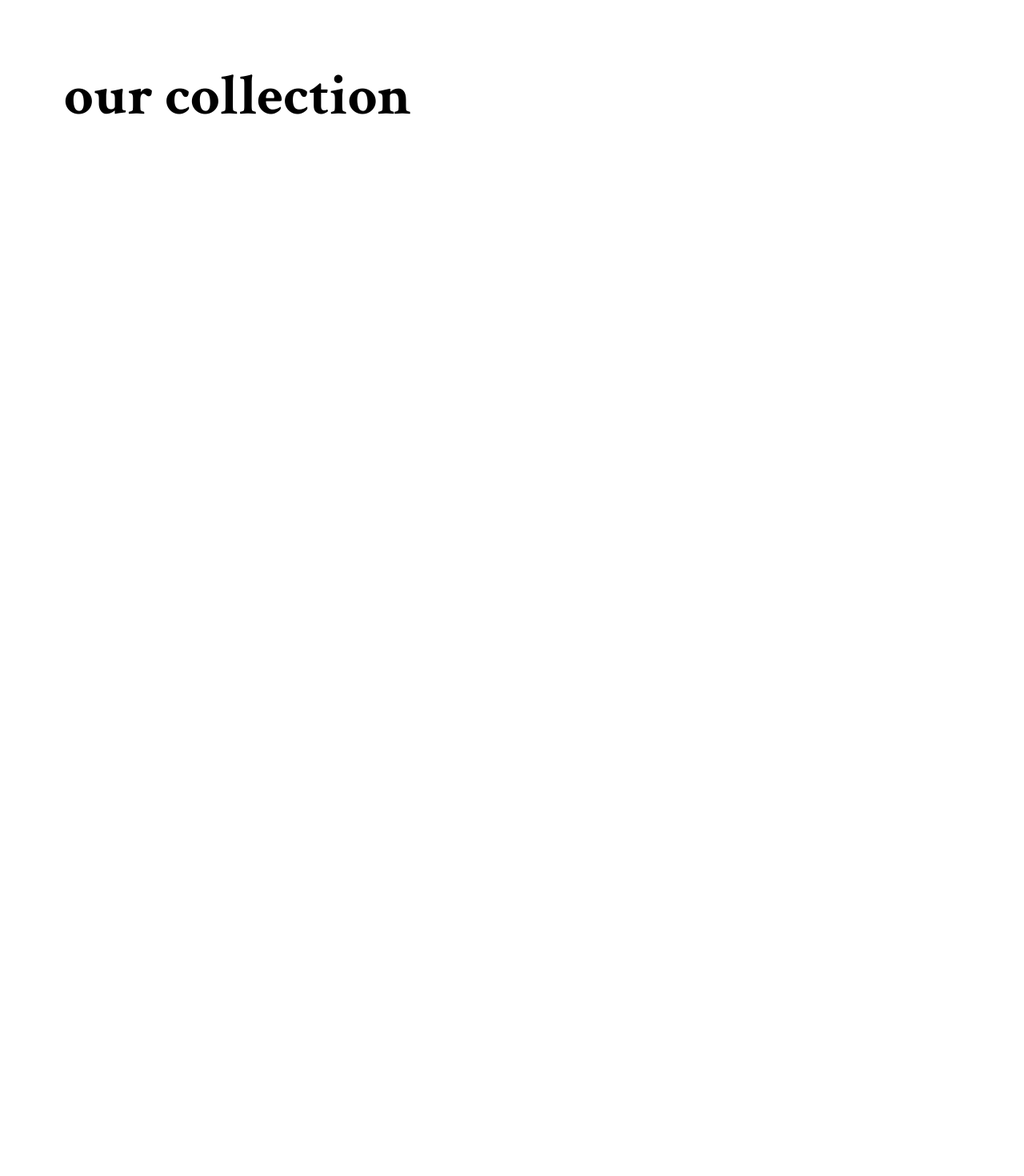
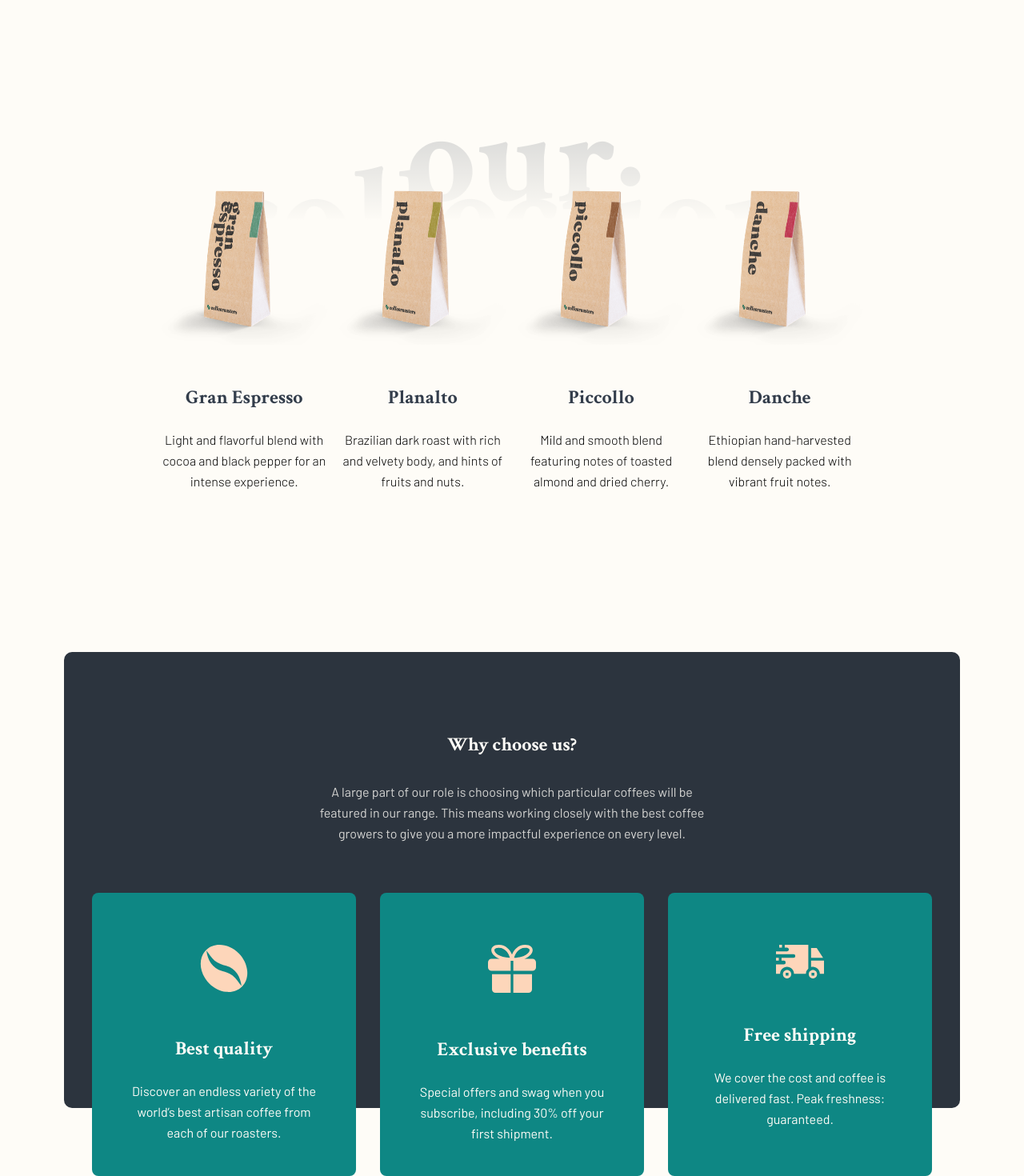
Before and after one commit to ding-09/covfefe, a React (Create React App) app: page / in a window 1280 px wide. Shown: the part 980-2450 px from the top of the page at 80% size. Before the commit the page ends 1147 px from the top, so only its background shows below. Built offline with nearby package versions, Linux system fonts and the light colour scheme.

Commit message:
added Collection and Perks component for Home page

```diff
--- a/src/components/Home/Collection.js
+++ b/src/components/Home/Collection.js
@@ -1,16 +1,103 @@
-import React from 'react'
+import React from 'react';
 import styled from 'styled-components';
+import GranEspresso from '../../assets/home/desktop/image-gran-espresso.png';
+import Planalto from '../../assets/home/desktop/image-planalto.png';
+import Piccollo from '../../assets/home/desktop/image-piccollo.png';
+import Danche from '../../assets/home/desktop/image-danche.png';
 
 const Collection = () => {
-    return (
-        <StyledCollection>
-            <h1>our collection</h1>
-        </StyledCollection>
-    )
-}
+  return (
+    <StyledCollection>
+      <h1 className="alternate-title">our collection</h1>
+      <section className="coffee-beans">
+        <article className="coffee-card">
+          <img src={GranEspresso} alt="gran espresso coffee beans" />
+          <h4>Gran Espresso</h4>
+          <p>
+            Light and flavorful blend with cocoa and black pepper for an intense
+            experience.
+          </p>
+        </article>
+        <article className="coffee-card">
+          <img src={Planalto} alt="planalto coffee beans" />
+          <h4>Planalto</h4>
+          <p>
+            Brazilian dark roast with rich and velvety body, and hints of fruits
+            and nuts.
+          </p>
+        </article>
+        <article className="coffee-card">
+          <img src={Piccollo} alt="piccollo coffee beans" />
+          <h4>Piccollo</h4>
+          <p>
+            Mild and smooth blend featuring notes of toasted almond and dried
+            cherry.
+          </p>
+        </article>
+        <article className="coffee-card">
+          <img src={Danche} alt="danche coffee beans" />
+          <h4>Danche</h4>
+          <p>
+            Ethiopian hand-harvested blend densely packed with vibrant fruit
+            notes.
+          </p>
+        </article>
+      </section>
+    </StyledCollection>
+  );
+};
 
 const StyledCollection = styled.section`
-
+  width: 90%;
+  height: 53rem;
+  margin: 0 auto 20rem;
+  position: relative;
+  h1 {
+    text-align: center;
+    opacity: 0.5;
+    padding-top: 8rem;
+    height: 19rem;
+    background-color: ${(props) => props.theme.primaryColors.grey};
+    background-image: linear-gradient(
+      180deg,
+      rgba(254, 252, 247, 0.0001) 0%,
+      #fefcf7 100%
+    );
+    background-size: 100%;
+    background-clip: text;
+    -webkit-background-clip: text;
+    -moz-background-clip: text;
+    -webkit-text-fill-color: transparent;
+    -moz-text-fill-color: transparent;
+  }
+  .coffee-beans {
+    display: flex;
+    justify-content: space-evenly;
+    flex-wrap: wrap;
+    width: 90%;
+    margin: auto;
+    position: absolute;
+    left: 0;
+    right: 0;
+    bottom: 0;
+    z-index: 9999;
+    .coffee-card {
+      flex: 0 0 23%;
+      text-align: center;
+      img {
+        width: 25.5rem;
+        height: 19.3rem;
+      }
+      h4 {
+        padding-top: 5rem;
+        padding-bottom: 2.4rem;
+        color: ${props => props.theme.primaryColors.darkGreyBlue}
+      }
+      p {
+        font-weight: 300;
+      }
+    }
+  }
 `;
 
 export default Collection;
--- /dev/null
+++ b/src/components/Home/Perks.js
@@ -0,0 +1,99 @@
+import React from 'react';
+import styled from 'styled-components';
+import CoffeeBeanIcon from '../../assets/home/desktop/icon-coffee-bean.svg';
+import GiftIcon from '../../assets/home/desktop/icon-gift.svg';
+import TruckIcon from '../../assets/home/desktop/icon-truck.svg';
+
+const Perks = () => {
+  return (
+    <StyledPerks>
+      <section className="perks-text">
+        <h4>Why choose us?</h4>
+        <p>
+          A large part of our role is choosing which particular coffees will be
+          featured in our range. This means working closely with the best coffee
+          growers to give you a more impactful experience on every level.
+        </p>
+      </section>
+      <section className="perks-details">
+        <article className="perk-card">
+          <img src={CoffeeBeanIcon} alt="coffee bean icon" />
+          <h4>Best quality</h4>
+          <p>
+            Discover an endless variety of the world’s best artisan coffee from
+            each of our roasters.
+          </p>
+        </article>
+        <article className="perk-card">
+          <img src={GiftIcon} alt="coffee bean icon" />
+          <h4>Exclusive benefits</h4>
+          <p>
+            Special offers and swag when you subscribe, including 30% off your
+            first shipment.
+          </p>
+        </article>
+        <article className="perk-card">
+          <img src={TruckIcon} alt="coffee bean icon" />
+          <h4>Free shipping</h4>
+          <p>
+            We cover the cost and coffee is delivered fast. Peak freshness:
+            guaranteed.
+          </p>
+        </article>
+      </section>
+    </StyledPerks>
+  );
+};
+
+const StyledPerks = styled.section`
+  height: 57rem;
+  width: 100%;
+  background: #2c343e;
+  border-radius: 1rem;
+  position: relative;
+  color: ${(props) => props.theme.primaryColors.lightCream};
+  .perks-text {
+    position: absolute;
+    top: 10rem;
+    left: 0;
+    right: 0;
+    margin: auto;
+    width: 45%;
+    text-align: center;
+    h4 {
+      margin-bottom: 3rem;
+    }
+    p {
+      opacity: 0.8;
+    }
+  }
+  .perks-details {
+    max-width: 111rem;
+    display: flex;
+    justify-content: space-evenly;
+    position: absolute;
+    margin: auto;
+    left: 0;
+    right: 0;
+    bottom: -8.5rem;
+    .perk-card {
+      flex: 0 1 33rem;
+      display: flex;
+      flex-direction: column;
+      align-items: center;
+      text-align: center;
+      border-radius: 0.8rem;
+      background: ${(props) => props.theme.primaryColors.darkCyan};
+      padding: 6.5rem 4rem 4rem;
+      img {
+        width: 6rem;
+      }
+      h4 {
+        margin-top: 5.5rem;
+        margin-bottom: 2.4rem;
+      }
+    }
+  }
+`;
+
+export default Perks;
--- a/src/routes/Home.js
+++ b/src/routes/Home.js
@@ -1,13 +1,14 @@
 import React from 'react';
 import Hero from '../components/Home/Hero';
 import Collection from '../components/Home/Collection';
-
+import Perks from '../components/Home/Perks';
 
 const Home = () => {
   return (
     <section className="home">
       <Hero />
       <Collection />
+      <Perks />
     </section>
   );
 };
--- a/src/styles/Buttons.js
+++ b/src/styles/Buttons.js
@@ -20,7 +20,8 @@ const StyledMainButton = styled.button`
   height: 5rem;
   border: none;
   border-radius: 0.6rem;
-  a {
+  a,
+  &:hover {
     color: ${(props) => props.theme.primaryColors.lightCream};
   }
   &:hover {
--- a/src/styles/GlobalStyle.js
+++ b/src/styles/GlobalStyle.js
@@ -15,16 +15,24 @@ const GlobalStyle = createGlobalStyle`
     body {
         height: 100%;
         padding: 1.5rem 8rem;
+        background: ${(props) => props.theme.primaryColors.lightCream}
     }
     h1,
     h2,
     h3,
-    h4 {
+    h4,
+    .alternate-title{
         font-family: 'Crimson Text', serif;
+        font-weight: 900;
     }
     h1 {
         font-size: 7.2rem;
         line-height: 7.2rem;
+    }
+    .alternate-title {
+        font-size: 17rem;
+        line-height: 7.2rem;
+        color: ${(props) => props.theme.primaryColors.grey}
     }
     h2 {
         font-size: 4rem;
```
Also changed, not shown: src/assets/home/desktop/icon-coffee-bean.svg (added).
